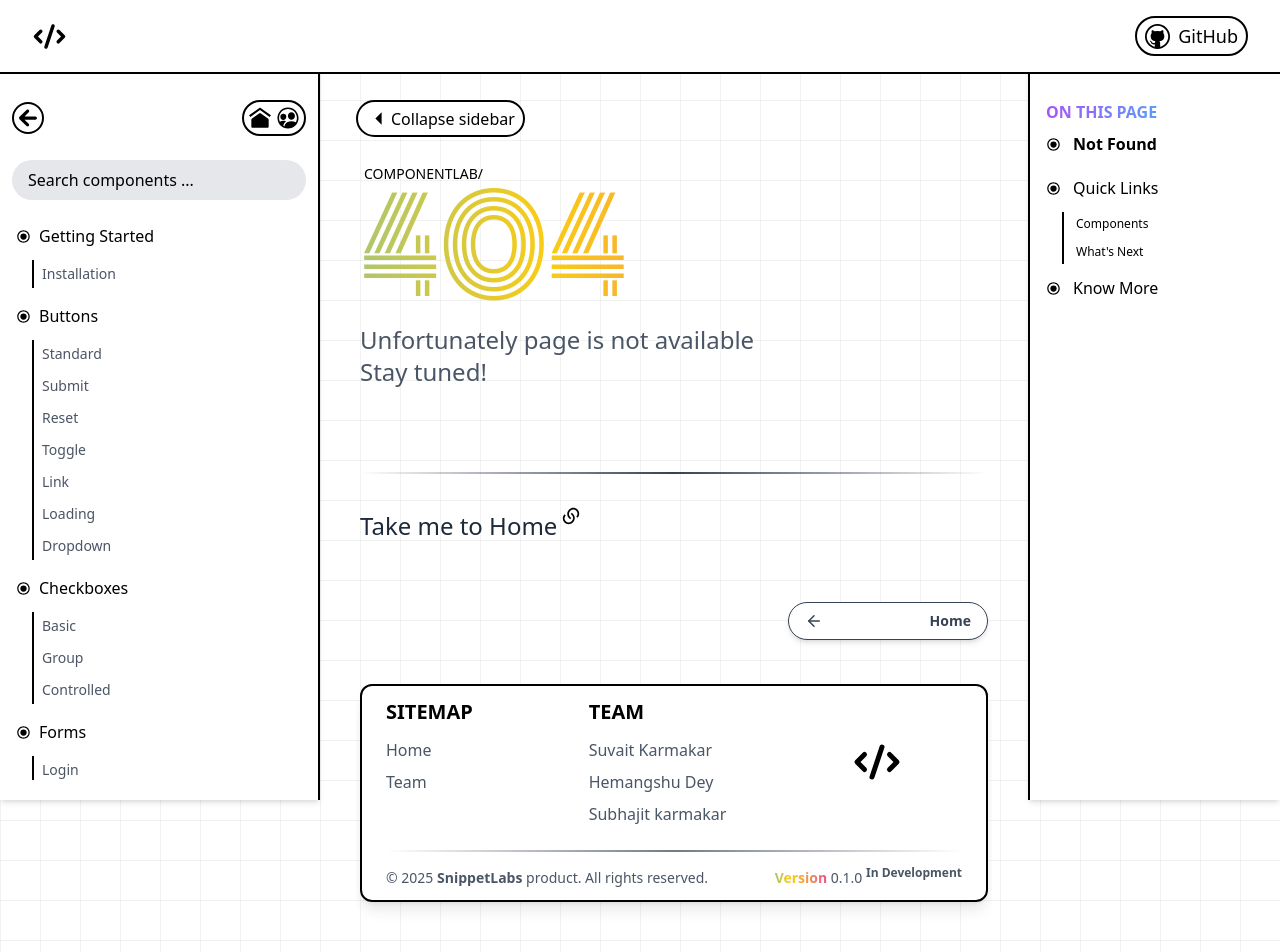
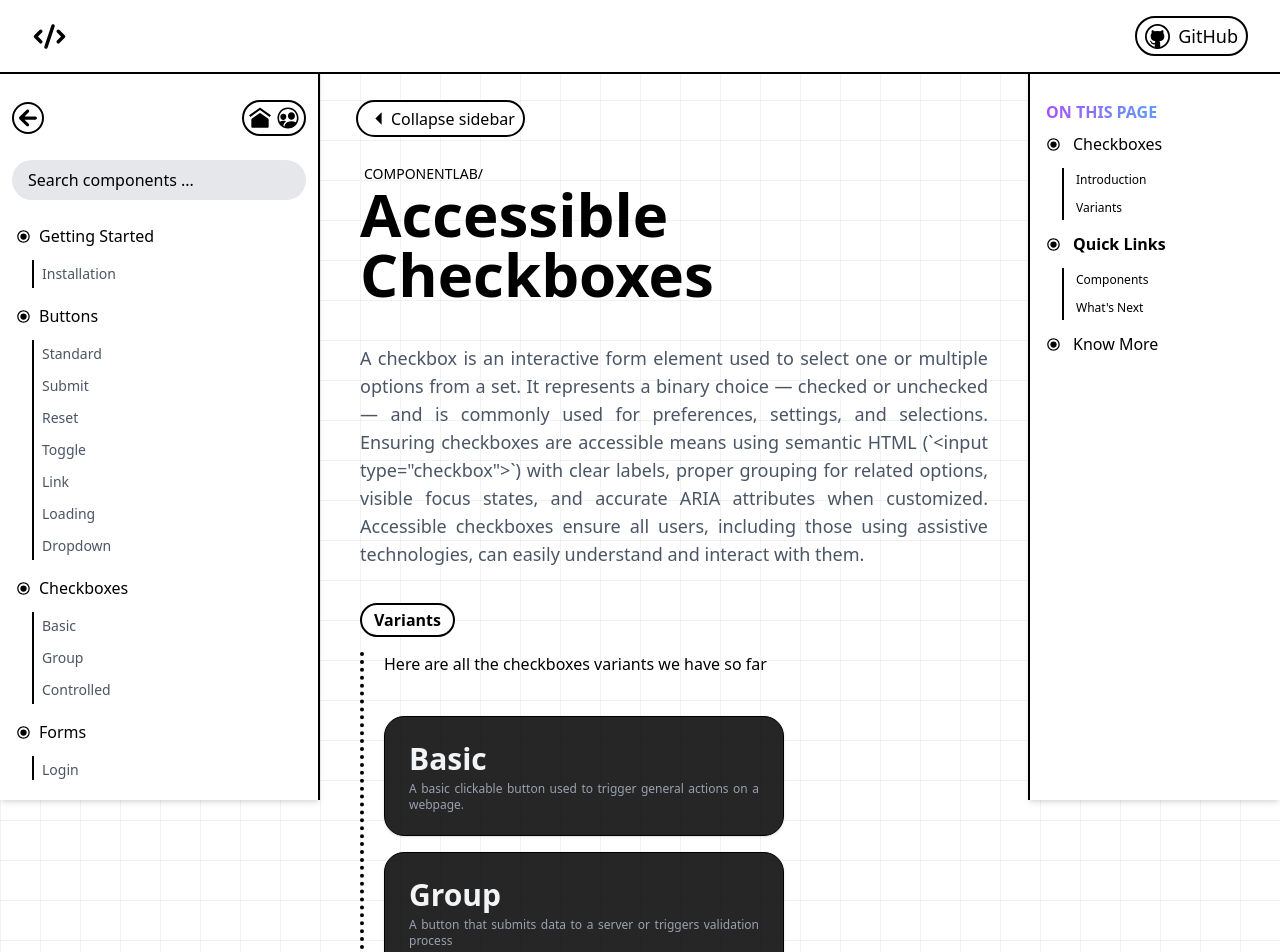
Before and after one commit to snippet-labs/COMPONENTLAB, a Next.js app: page /checkboxes in a window 1280 px wide. Before the commit this address had no page. Shown: the top 952 px of the page. Built offline with nearby package versions, Linux system fonts and the light colour scheme.

Commit message:
page(accessible-component-checkbox): add starter page for checkbox; add variants; add progress-panel; refine routing

```diff
--- a/src/app/buttons/page.tsx
+++ b/src/app/buttons/page.tsx
@@ -9,7 +9,7 @@ import Starter from '../../components/Ui/Starter/Starter';
 import { BUTTON_STARTER_PAGE_PROGRESS_ITEMS } from './Button.progress';
 import { BUTTON_VARIANTS } from './ButtonVariants';
 
-const AccessibleButtonStarterPage = () => {
+const ButtonStarterPage = () => {
   return (
     <div className="min-h-screen" data-testid="button-starter-page">
       <ProgressPanel tableOfContents={BUTTON_STARTER_PAGE_PROGRESS_ITEMS} position="right" />
@@ -46,4 +46,4 @@ const AccessibleButtonStarterPage = () => {
   );
 };
 
-export default AccessibleButtonStarterPage;
+export default ButtonStarterPage;
--- /dev/null
+++ b/src/app/checkboxes/Checkbox.progress.ts
@@ -0,0 +1,23 @@
+
+export const CHECKBOX_STARTER_PAGE_PROGRESS_ITEMS = [
+    {
+        id: 'checkboxes',
+        title: 'Checkboxes',
+        subsections: [
+            { id: 'introduction', title: "Introduction" },
+            { id: 'variants', title: "Variants" },
+        ],
+    },
+    {
+        id: 'quick-links',
+        title: 'Quick Links',
+        subsections: [
+            { id: 'components', title: 'Components' },
+            { id: "next", title: "What's Next" }
+        ]
+    },
+    {
+        id: 'know-more',
+        title: "Know More"
+    }
+];
--- /dev/null
+++ b/src/app/checkboxes/CheckboxVariant.ts
@@ -0,0 +1,17 @@
+export const CHECKBOX_VARIANTS = [
+    {
+        label: 'Basic',
+        description: 'A basic clickable button used to trigger general actions on a webpage.',
+        path: '/checkboxes/basic',
+    },
+    {
+        label: 'Group',
+        description: 'A button that submits data to a server or triggers validation process',
+        path: '/checkboxes/group',
+    },
+    {
+        label: 'Controlled',
+        description: 'A button that clears everything, restoring default values',
+        path: '/checkboxes/controlled',
+    }
+];
--- /dev/null
+++ b/src/app/checkboxes/page.tsx
@@ -0,0 +1,49 @@
+// Modules
+import { HEADER_PAGINATION_LINKS } from '@/constants/Header/HeaderPaginationLinks';
+import { ErrorBoundary } from '@/components/Error';
+import FallSafeComponent from '@/components/Error/FallSafeComponent';
+import Footer from '@/components/Ui/Footer/Footer';
+import Pagination from '@/components/Ui/Pagination/Pagination';
+import ProgressPanel from '@/components/Ui/ProgressPanel/ProgressPanel';
+import Starter from '@/components/Ui/Starter/Starter';
+import { CHECKBOX_STARTER_PAGE_PROGRESS_ITEMS } from './Checkbox.progress';
+import { CHECKBOX_VARIANTS } from './CheckboxVariant';
+
+const CheckboxStarterPage = () => {
+  return (
+    <div className="min-h-screen" data-testid="checkbox-starter-page">
+      <ProgressPanel tableOfContents={CHECKBOX_STARTER_PAGE_PROGRESS_ITEMS} position="right" />
+      <ErrorBoundary errorComponent={FallSafeComponent}>
+        <div className="checkboxes">
+          <Starter
+            starterTitle="Accessible Checkboxes"
+            starterDescription='A checkbox is an interactive form element used to select one or multiple options from a set. It represents a binary choice — checked or unchecked — and is commonly used for preferences, settings, and selections. Ensuring checkboxes are accessible means using semantic HTML (`<input type="checkbox">`) with clear labels, proper grouping for related options, visible focus states, and accurate ARIA attributes when customized. Accessible checkboxes ensure all users, including those using assistive technologies, can easily understand and interact with them.'
+            starterVariantDescription="Here are all the checkboxes variants we have so far"
+            starterVariantCards={CHECKBOX_VARIANTS}
+            data-testid="starter-component"
+          />
+        </div>
+      </ErrorBoundary>
+      <ErrorBoundary errorComponent={FallSafeComponent}>
+        <div id="quick-links">
+          <Pagination
+            cards={HEADER_PAGINATION_LINKS}
+            nextRoute="/checkboxes/basic"
+            nextRouteTitle="Basic"
+            previousRoute="/buttons"
+            previousRouteTitle="Buttons"
+            data-testid="pagination-component"
+            isExternalLink={false}
+          />
+        </div>
+      </ErrorBoundary>
+      <ErrorBoundary errorComponent={FallSafeComponent}>
+        <div id="know-me">
+          <Footer data-testid="footer-component" />
+        </div>
+      </ErrorBoundary>
+    </div>
+  );
+};
+
+export default CheckboxStarterPage;
--- a/src/constants/SidebarItems.ts
+++ b/src/constants/SidebarItems.ts
@@ -18,7 +18,7 @@ export const SidebarItems = [
     path: '/buttons',
     children: BUTTON_VARIANTS.map((variant) => ({
       subItemName: variant,
-      path: `/buttons/${variant.toLowerCase()}`,
+      path: `/button/${variant.toLowerCase()}`,
     })),
   },
   {
@@ -26,7 +26,7 @@ export const SidebarItems = [
     path: '/checkboxes',
     children: CHECKBOX_VARIANTS.map((variant) => ({
       subItemName: variant,
-      path: `/checkboxs/${variant.toLowerCase()}`,
+      path: `/checkbox/${variant.toLowerCase()}`,
     })),
   },
   {
```
Also changed, not shown: 2 other files (tests, documents, lock files or other folders).
